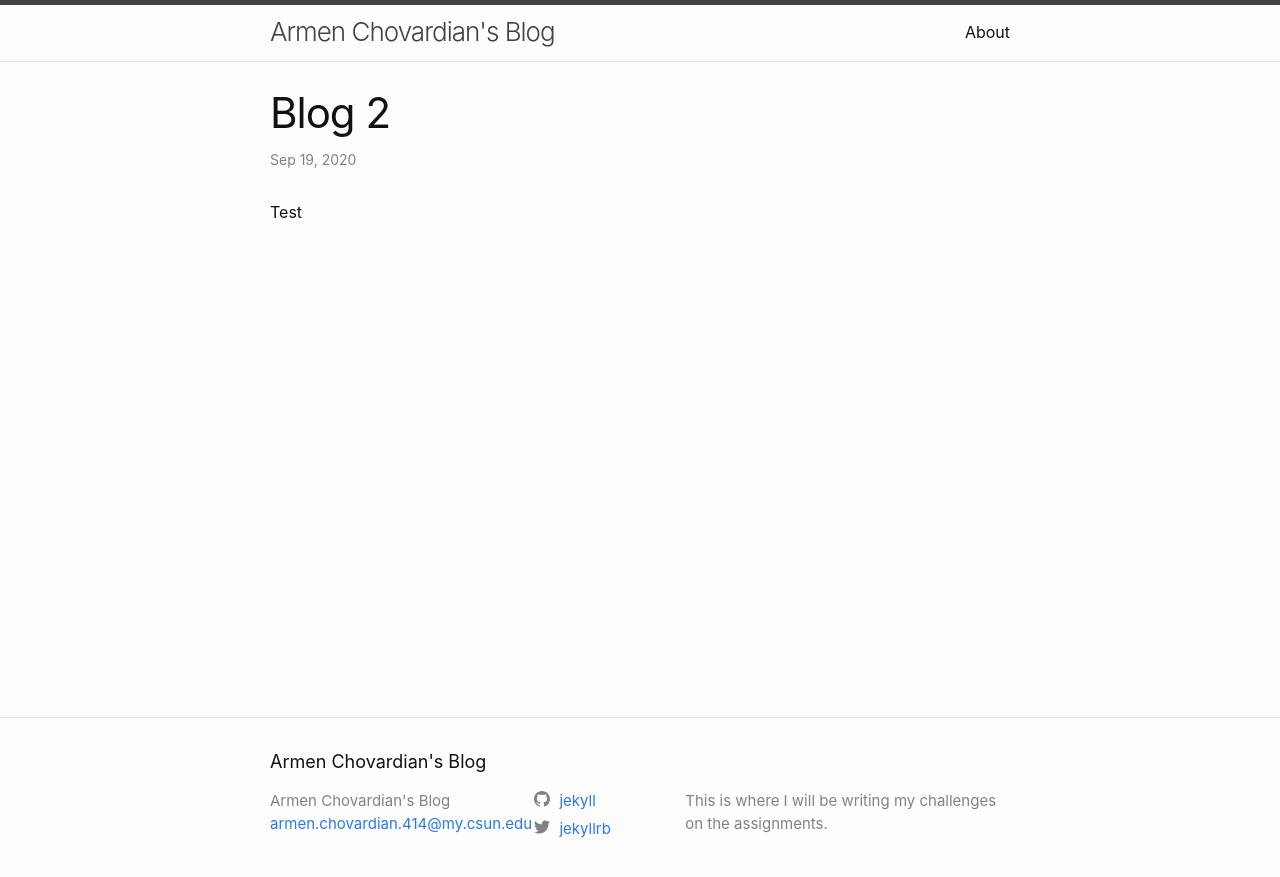
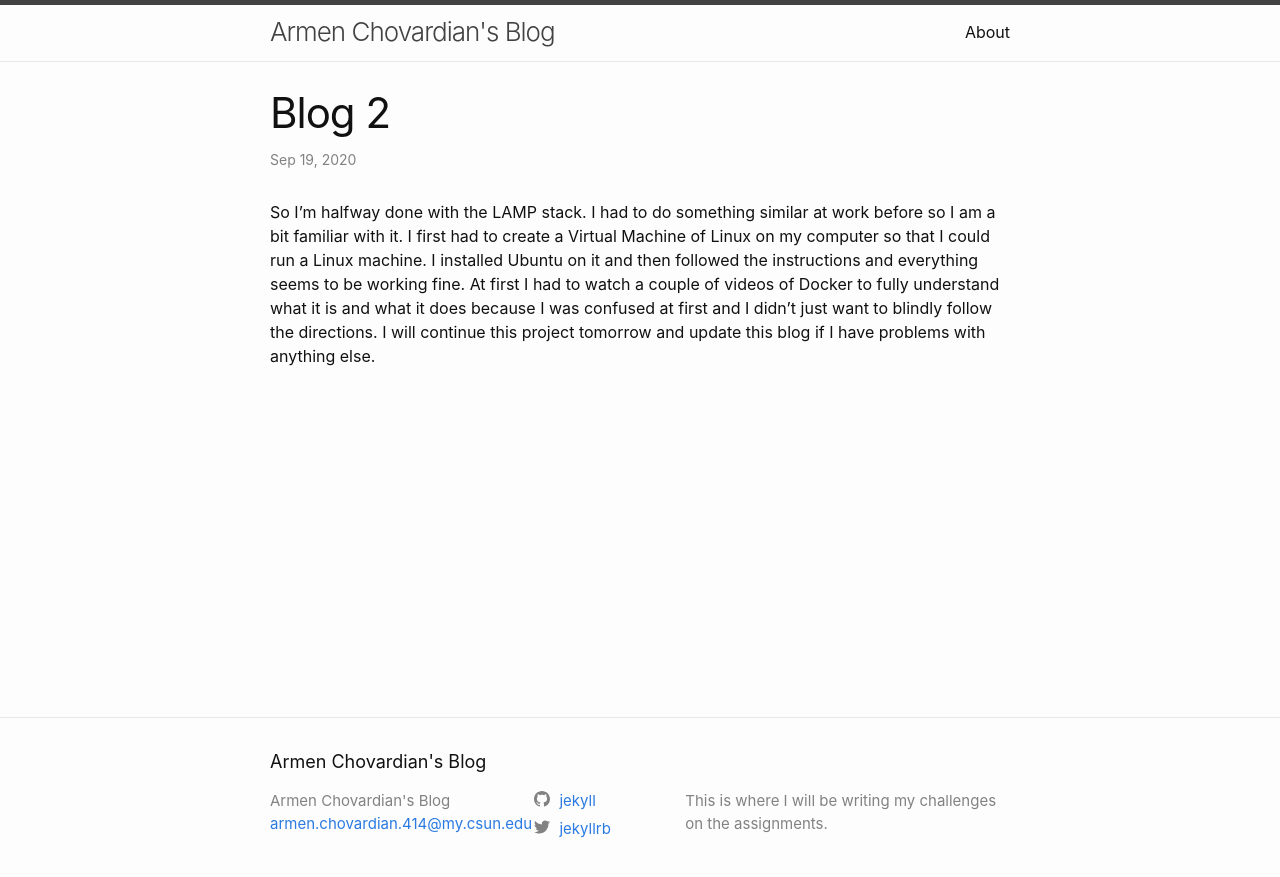
Before and after one commit to ArmenC/ArmenC.github.io, a Jekyll site: the page built from _posts/2020-09-04-my-third-post.md, in a window 1280 px wide. Shown: the top 877 px of the page. Built offline with Jekyll 4.4.1, drawn with Linux system fonts in a browser that asks for light colours.

Commit message:
Updating Blog 2

```diff
--- a/_posts/2020-09-04-my-third-post.md
+++ b/_posts/2020-09-04-my-third-post.md
@@ -5,4 +5,4 @@ date:   2020-09-18 17:20:01 -0700
 categories: jekyll update
 ---
 
-Test
+So I'm halfway done with the LAMP stack. I had to do something similar at work before so I am a bit familiar with it. I first had to create a Virtual Machine of Linux on my computer so that I could run a Linux machine. I installed Ubuntu on it and then followed the instructions and everything seems to be working fine. At first I had to watch a couple of videos of Docker to fully understand what it is and what it does because I was confused at first and I didn't just want to blindly follow the directions. I will continue this project tomorrow and update this blog if I have problems with anything else.
```
Also changed, not shown: _posts/2020-09-04-welcome-to-jekyll.markdown (line endings or trailing spaces).
